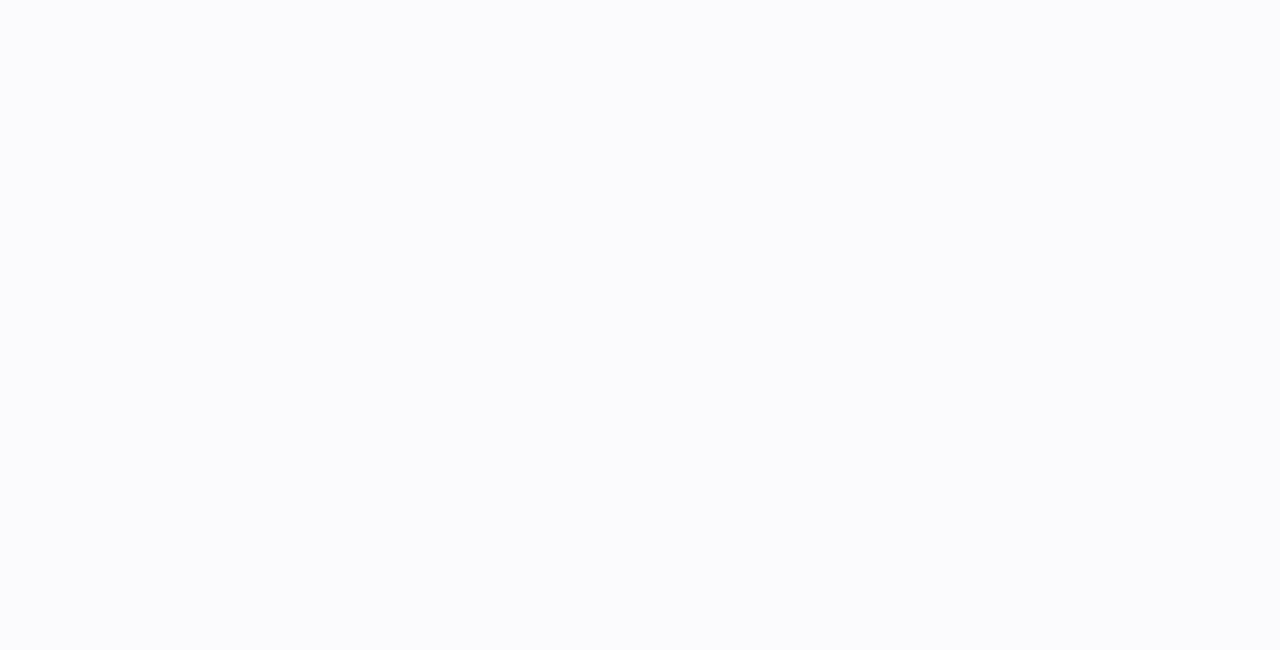
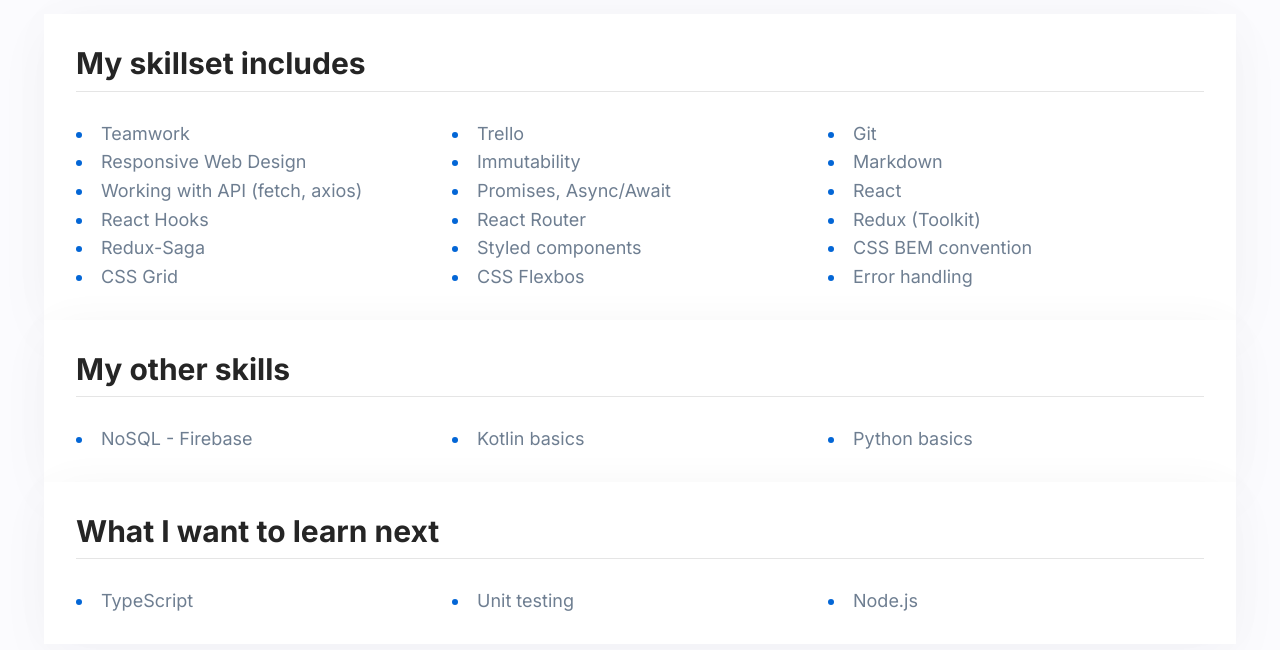
Before and after one commit to kmarciniszyn/personal-homepage-react, a React (Create React App) app: page / in a window 1280 px wide. Shown: the top 650 px of the page. Built offline with nearby package versions, Linux system fonts and the light colour scheme.

Commit message:
adding HomePage and Section components

```diff
--- a/src/App.js
+++ b/src/App.js
@@ -1,7 +1,8 @@
+import HomePage from "./features/home/HomePage";
+
 function App() {
   return (
-    <div>
-    </div>
+    <HomePage />
   );
 }
 
--- /dev/null
+++ b/src/features/home/HomePage/Section/index.js
@@ -0,0 +1,16 @@
+import React from "react";
+import { ListItem, List, Title, Wrapper, Header } from "./styled";
+
+export default ({ title, content }) => (
+    <Wrapper>
+        <Header>
+            <Title>{title}</Title>
+        </Header>
+        <List>
+            {
+                content.map(item =>
+                    <ListItem>{item}</ListItem>)
+            }
+        </List>
+    </Wrapper>
+);
--- /dev/null
+++ b/src/features/home/HomePage/Section/styled.js
@@ -0,0 +1,56 @@
+import styled from "styled-components";
+
+export const Wrapper = styled.div`
+    display: grid;
+    grid-template-columns: 1fr;
+    grid-row-gap: 32px;
+    padding: 32px;
+    background-color: ${({ theme }) => theme.colors.white};
+    box-shadow: 0px 16px 58px 0px ${({ theme }) => theme.colors.shadow},
+                0px -2px 50px 0px ${({ theme }) => theme.colors.secondShadow};
+
+    @media (max-width: ${({ theme }) => theme.breakpoints.maxMobileWidth}px){
+        grid-row-gap: 16px;
+        padding: 16px;
+    }
+`;
+
+export const Header = styled.header`
+    border-bottom: 1px solid ${({ theme }) => theme.colors.lightGray};
+`;
+
+export const Title = styled.h2`
+    font-size: 30px;
+    color: ${({ theme }) => theme.colors.black};
+    margin: 0px 0px 10px;
+
+    @media (max-width: ${({ theme }) => theme.breakpoints.maxMobileWidth}px) {
+        font-size: 18px;
+    }
+`;
+
+export const List = styled.ul`
+    display: grid;
+    grid-template-columns: repeat(3, 1fr);
+    grid-row-gap: 8px;
+    list-style-position: inside;
+    padding: 0px;
+    margin: 0px;
+
+    @media (max-width: ${({ theme }) => theme.breakpoints.maxMobileWidth}px){
+        grid-template-columns: 1fr;
+    }
+`;
+
+export const ListItem = styled.li`
+    font-size: 18px;
+    color: ${({ theme }) => theme.colors.gray};
+
+    @media (max-width: ${({ theme }) => theme.breakpoints.maxMobileWidth}px){
+        font-size: 14px;
+    }
+
+    &::marker {
+        color: ${({ theme }) => theme.colors.blue};
+    }
+`;
--- /dev/null
+++ b/src/features/home/HomePage/index.js
@@ -0,0 +1,24 @@
+import React from "react";
+import Section from "./Section";
+import { Wrapper } from "./styled";
+
+export default () => (
+    <Wrapper>
+        <Section
+            title={"My skillset includes"}
+            content={["Teamwork", "Trello", "Git", "Responsive Web Design",
+                "Immutability", "Markdown", "Working with API (fetch, axios)",
+                "Promises, Async/Await", "React", "React Hooks", "React Router",
+                "Redux (Toolkit)", "Redux-Saga", "Styled components",
+                "CSS BEM convention", "CSS Grid", "CSS Flexbos", "Error handling"]}
+        />
+        <Section
+            title={"My other skills"}
+            content={["NoSQL - Firebase", "Kotlin basics", "Python basics"]}
+        />
+        <Section
+            title={"What I want to learn next"}
+            content={["TypeScript", "Unit testing", "Node.js"]}
+        />
+    </Wrapper>
+);
--- /dev/null
+++ b/src/features/home/HomePage/styled.js
@@ -0,0 +1,7 @@
+import styled from "styled-components";
+
+export const Wrapper = styled.div`
+    max-width: 1220px;
+    margin: 0 auto;
+    padding: 14px;
+`;
--- a/src/globalStyle.js
+++ b/src/globalStyle.js
@@ -1,5 +1,4 @@
 import { createGlobalStyle } from "styled-components";
-import { theme } from "./theme";
 
 export const GlobalStyle = createGlobalStyle`
     html {
```
